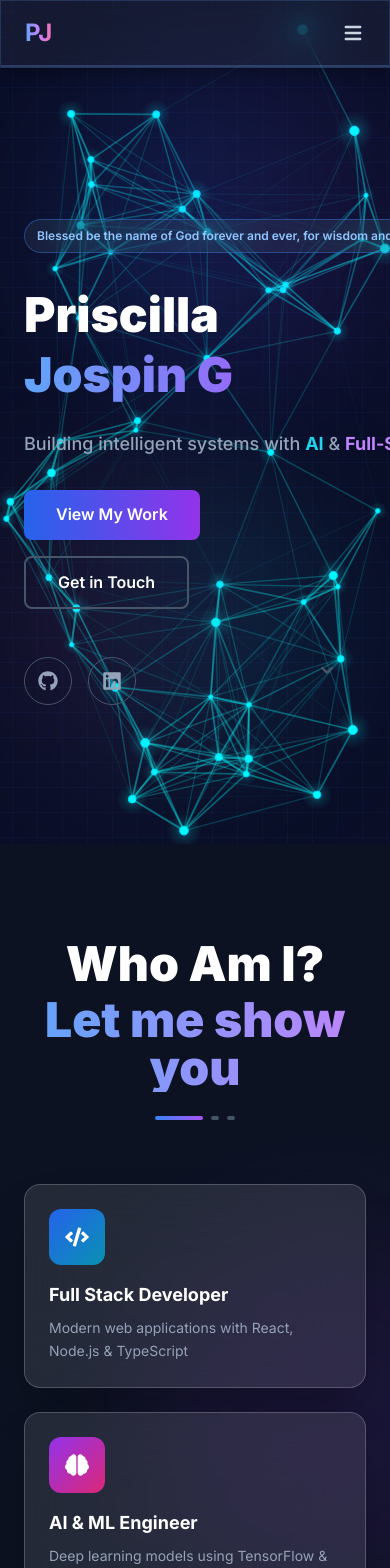
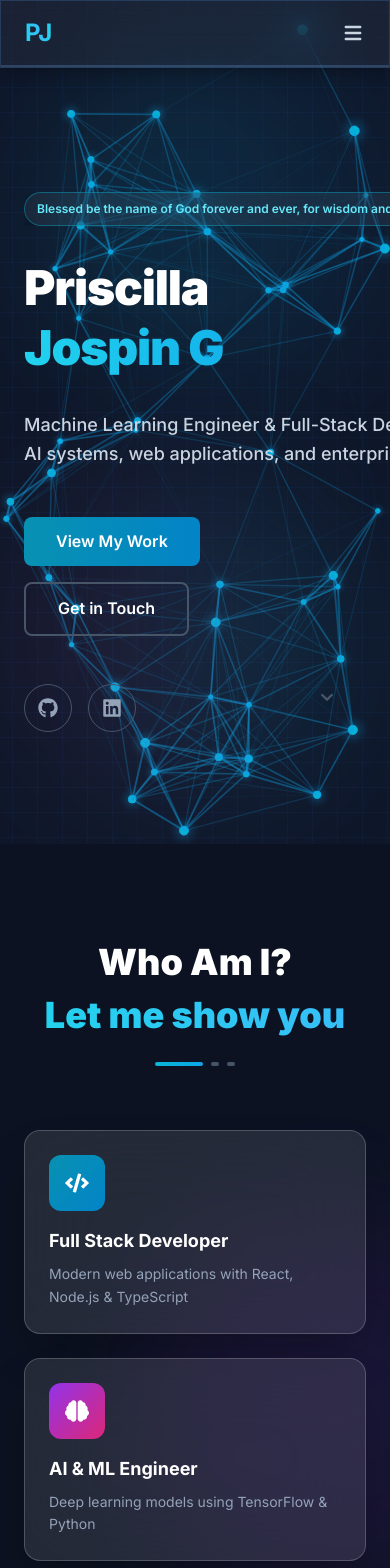
Before and after one commit to PriscillajospinG/upgraded-port, a React (Vite) app: page / in a window 390 px wide. Shown: the top 1568 px of the page. Built offline with nearby package versions, Linux system fonts and the light colour scheme.

Commit message:
refactor: update color scheme to cyan and sky for a cohesive design across components

```diff
--- a/src/components/About.tsx
+++ b/src/components/About.tsx
@@ -7,7 +7,7 @@ export default function About() {
       icon: FaCode,
       title: 'Full Stack Developer',
       description: 'Modern web applications with React, Node.js & TypeScript',
-      gradient: 'from-blue-600 to-cyan-600',
+      gradient: 'from-cyan-600 to-sky-600',
     },
     {
       icon: FaBrain,
@@ -49,14 +49,14 @@ export default function About() {
           transition={{ duration: 0.6 }}
           viewport={{ once: true }}
         >
-          <h2 className="text-5xl md:text-6xl font-black mb-4">
+          <h2 className="text-4xl md:text-5xl font-black mb-4 leading-tight">
             <span className="block text-white mb-2">Who Am I?</span>
-            <span className="block bg-gradient-to-r from-blue-400 to-purple-400 bg-clip-text text-transparent">
+            <span className="block bg-gradient-to-r from-cyan-400 to-sky-400 bg-clip-text text-transparent">
               Let me show you
             </span>
           </h2>
           <div className="flex gap-2 justify-center mt-6">
-            <div className="w-12 h-1 bg-gradient-to-r from-blue-500 to-purple-500 rounded-full" />
+            <div className="w-12 h-1 bg-gradient-to-r from-cyan-500 to-sky-500 rounded-full" />
             <div className="w-2 h-1 bg-slate-600 rounded-full" />
             <div className="w-2 h-1 bg-slate-600 rounded-full" />
           </div>
@@ -69,12 +69,12 @@ export default function About() {
             return (
               <motion.div
                 key={index}
-                className="group relative overflow-hidden rounded-2xl glass-effect-premium hover:border-blue-400/50 p-6 transition-all duration-300"
-                initial={{ opacity: 0, y: 20 }}
+                className="group relative overflow-hidden rounded-2xl glass-effect-premium hover:border-cyan-400/50 p-6 transition-all duration-300"
+                initial={{ opacity: 0, y: 10 }}
                 whileInView={{ opacity: 1, y: 0 }}
-                transition={{ delay: index * 0.1, duration: 0.5 }}
+                transition={{ delay: index * 0.08, duration: 0.4 }}
                 viewport={{ once: true }}
-                whileHover={{ y: -8 }}
+                whileHover={{ y: -4 }}
               >
                 {/* Gradient background on hover */}
                 <div
@@ -84,12 +84,12 @@ export default function About() {
                 {/* Content */}
                 <div className="relative z-10">
                   <motion.div
-                    className={`w-14 h-14 rounded-xl bg-gradient-to-br ${feature.gradient} flex items-center justify-center mb-4 group-hover:scale-110 transition-transform duration-300`}
+                    className={`w-14 h-14 rounded-xl bg-gradient-to-br ${feature.gradient} flex items-center justify-center mb-4 group-hover:scale-105 transition-transform duration-300`}
                   >
                     <Icon className="w-6 h-6 text-white" />
                   </motion.div>
 
-                  <h3 className="text-lg font-bold text-white mb-2 group-hover:text-blue-300 transition-colors">
+                  <h3 className="text-lg font-bold text-white mb-2 group-hover:text-cyan-300 transition-colors">
                     {feature.title}
                   </h3>
                   <p className="text-sm text-slate-400 group-hover:text-slate-300 transition-colors leading-relaxed">
@@ -98,7 +98,7 @@ export default function About() {
                 </div>
 
                 {/* Border glow effect */}
-                <div className="absolute inset-0 rounded-2xl opacity-0 group-hover:opacity-100 transition-opacity duration-300 pointer-events-none bg-gradient-to-br from-blue-500/20 to-purple-500/20" />
+                <div className="absolute inset-0 rounded-2xl opacity-0 group-hover:opacity-100 transition-opacity duration-300 pointer-events-none bg-gradient-to-br from-cyan-500/20 to-sky-500/20" />
               </motion.div>
             );
           })}
@@ -117,7 +117,7 @@ export default function About() {
           </p>
           <motion.a
             href="#contact"
-            className="inline-block px-8 py-3 bg-gradient-to-r from-blue-600 to-purple-600 rounded-lg font-semibold text-white hover:shadow-lg hover:shadow-blue-500/50 transition-all duration-300"
+            className="inline-block px-8 py-3 bg-gradient-to-r from-cyan-600 to-sky-600 rounded-lg font-semibold text-white hover:shadow-lg hover:shadow-cyan-500/50 transition-all duration-300"
             whileHover={{ scale: 1.05 }}
             whileTap={{ scale: 0.95 }}
           >
--- a/src/components/Footer.tsx
+++ b/src/components/Footer.tsx
@@ -1,10 +1,10 @@
 export default function Footer() {
   return (
-    <footer className="relative py-8 glass-effect-strong border-t border-blue-400/20">
+    <footer className="relative py-8 glass-effect-strong border-t border-cyan-400/20">
       <div className="max-w-6xl mx-auto px-6">
         <p className="text-sm leading-relaxed text-center">
           © {new Date().getFullYear()}{' '}
-          <span className="text-blue-300 font-semibold hover:text-purple-300 transition-colors duration-300 cursor-default">
+          <span className="text-cyan-400 font-semibold hover:text-sky-400 transition-colors duration-300 cursor-default">
             Priscilla Jospin
           </span>{' '}
           ❤️ All rights reserved.
--- a/src/components/Hero.tsx
+++ b/src/components/Hero.tsx
@@ -16,8 +16,8 @@ export default function Hero() {
   };
 
   const textVariants = {
-    hidden: { opacity: 0, y: 20 },
-    visible: { opacity: 1, y: 0, transition: { duration: 0.8 } },
+    hidden: { opacity: 0 },
+    visible: { opacity: 1, transition: { duration: 0.5 } },
   };
 
   return (
@@ -31,21 +31,21 @@ export default function Hero() {
 
         {/* Animated gradient spheres */}
         <motion.div
-          className="absolute top-10 left-10 w-80 h-80 bg-gradient-to-r from-blue-600/20 to-purple-600/10 rounded-full blur-3xl"
+          className="absolute top-10 left-10 w-80 h-80 bg-gradient-to-r from-cyan-600/20 to-sky-600/10 rounded-full blur-3xl"
           animate={{
-            x: [0, 30, 0],
-            y: [0, 30, 0],
+            x: [0, 20, 0],
+            y: [0, 20, 0],
           }}
-          transition={{ duration: 12, repeat: Infinity, ease: 'easeInOut' }}
+          transition={{ duration: 20, repeat: Infinity, ease: 'easeInOut' }}
         />
         <motion.div
           className="absolute bottom-10 right-10 w-80 h-80 bg-gradient-to-l from-cyan-600/20 to-pink-600/10 rounded-full blur-3xl"
           animate={{
-            x: [0, -30, 0],
-            y: [0, -30, 0],
+            x: [0, -20, 0],
+            y: [0, -20, 0],
           }}
           transition={{
-            duration: 14,
+            duration: 25,
             repeat: Infinity,
             ease: 'easeInOut',
             delay: 1,
@@ -70,8 +70,8 @@ export default function Hero() {
               className="flex justify-center mb-8 overflow-x-auto w-full"
               variants={textVariants}
             >
-              <div className="px-3 py-2 rounded-full glass-effect-strong border-blue-500/40 hover:border-blue-400/60 transition-all flex-shrink-0">
-                <p className="text-xs font-semibold text-blue-300 whitespace-nowrap">
+              <div className="px-3 py-2 rounded-full glass-effect-strong border-cyan-500/40 hover:border-cyan-400/60 transition-all flex-shrink-0">
+                <p className="text-xs font-semibold text-cyan-300 whitespace-nowrap">
                   Blessed be the name of God forever and ever, for wisdom and
                   power belong to Him - Daniel 2:20
                 </p>
@@ -80,24 +80,22 @@ export default function Hero() {
 
             {/* Main Title with gradient */}
             <motion.h1
-              className="text-5xl sm:text-6xl md:text-7xl font-black mb-6 leading-tight"
+              className="text-5xl sm:text-6xl md:text-7xl font-black mb-8 leading-tight tracking-tight"
               variants={textVariants}
             >
               <span className="block text-white">Priscilla</span>
-              <span className="block bg-gradient-to-r from-blue-400 via-purple-500 to-pink-400 bg-clip-text text-transparent">
+              <span className="block bg-gradient-to-r from-cyan-400 via-sky-500 to-cyan-400 bg-clip-text text-transparent">
                 Jospin G
               </span>
             </motion.h1>
 
             {/* Subtitle */}
             <motion.p
-              className="text-lg md:text-2xl text-slate-400 mb-8 leading-relaxed font-medium"
+              className="text-lg md:text-xl text-slate-300 mb-12 leading-relaxed font-medium max-w-2xl mx-auto lg:mx-0"
               variants={textVariants}
             >
-              Building intelligent systems with{' '}
-              <span className="text-cyan-400 font-bold">AI</span> &{' '}
-              <span className="text-purple-400 font-bold">Full-Stack</span>{' '}
-              expertise
+              Machine Learning Engineer & Full-Stack Developer specializing in
+              AI systems, web applications, and enterprise solutions.
             </motion.p>
 
             {/* CTA Buttons */}
@@ -111,13 +109,13 @@ export default function Hero() {
                 whileHover={{ scale: 1.05 }}
                 whileTap={{ scale: 0.95 }}
               >
-                <div className="absolute inset-0 bg-gradient-to-r from-blue-600 to-purple-600 transition-all duration-300 group-hover:shadow-lg group-hover:shadow-blue-500/50" />
+                <div className="absolute inset-0 bg-gradient-to-r from-cyan-600 to-sky-600 transition-all duration-300 group-hover:shadow-lg group-hover:shadow-cyan-500/50" />
                 <span className="relative">View My Work</span>
               </motion.a>
 
               <motion.a
                 href="#contact"
-                className="group px-8 py-3 font-semibold text-white border-2 border-slate-600 rounded-lg hover:border-blue-500/80 transition-all duration-300"
+                className="group px-8 py-3 font-semibold text-white border-2 border-slate-600 rounded-lg hover:border-cyan-500/80 transition-all duration-300"
                 whileHover={{ scale: 1.05 }}
                 whileTap={{ scale: 0.95 }}
               >
@@ -144,7 +142,7 @@ export default function Hero() {
                   href={social.href}
                   target="_blank"
                   rel="noopener noreferrer"
-                  className="w-12 h-12 rounded-full border border-slate-600 flex items-center justify-center text-slate-400 hover:text-blue-400 hover:border-blue-400 transition-all duration-300"
+                  className="w-12 h-12 rounded-full border border-slate-600 flex items-center justify-center text-slate-400 hover:text-cyan-400 hover:border-cyan-400 transition-all duration-300"
                   whileHover={{ scale: 1.2, y: -5 }}
                   aria-label={social.label}
                 >
@@ -172,7 +170,7 @@ export default function Hero() {
                 }}
                 transition={{ duration: 3, repeat: Infinity }}
               />
-              <div className="relative w-64 h-64 md:w-80 md:h-80 rounded-full bg-gradient-to-br from-blue-500 to-purple-600 p-1">
+              <div className="relative w-64 h-64 md:w-80 md:h-80 rounded-full bg-gradient-to-br from-cyan-500 to-sky-600 p-1">
                 <img
                   src={profile}
                   alt="Priscilla Jospin"
--- a/src/components/Navbar.tsx
+++ b/src/components/Navbar.tsx
@@ -40,7 +40,7 @@ export default function Navbar() {
               transition={{ delay: index * 0.1 }}
             >
               {item.label}
-              <span className="absolute bottom-0 left-0 w-0 h-0.5 bg-gradient-to-r from-blue-400 to-purple-600 group-hover:w-full transition-all duration-300" />
+              <span className="absolute bottom-0 left-0 w-0 h-0.5 bg-gradient-to-r from-cyan-400 to-sky-600 group-hover:w-full transition-all duration-300" />
             </motion.a>
           ))}
         </div>
--- a/src/components/NeuralNetworkBg.tsx
+++ b/src/components/NeuralNetworkBg.tsx
@@ -48,8 +48,8 @@ export default function NeuralNetworkBg() {
 
     // Animation loop
     const animate = () => {
-      // Clear canvas completely for crisp rendering
-      ctx.fillStyle = '#0a0e27';
+      // Clear canvas completely for crisp rendering with deep blue tone
+      ctx.fillStyle = '#0f172a';
       ctx.fillRect(0, 0, canvas.width, canvas.height);
 
       const nodes = nodesRef.current;
@@ -77,7 +77,7 @@ export default function NeuralNetworkBg() {
           );
         }
 
-        // Draw strong glow effect
+        // Draw strong glow effect with deep blue & teal
         const gradient = ctx.createRadialGradient(
           node.x,
           node.y,
@@ -86,22 +86,22 @@ export default function NeuralNetworkBg() {
           node.y,
           node.radius * 4
         );
-        gradient.addColorStop(0, 'rgba(0, 255, 255, 0.3)');
-        gradient.addColorStop(0.5, 'rgba(0, 255, 255, 0.1)');
-        gradient.addColorStop(1, 'rgba(0, 255, 255, 0)');
+        gradient.addColorStop(0, 'rgba(6, 182, 212, 0.3)');
+        gradient.addColorStop(0.5, 'rgba(14, 165, 233, 0.1)');
+        gradient.addColorStop(1, 'rgba(15, 23, 42, 0)');
         ctx.fillStyle = gradient;
         ctx.beginPath();
         ctx.arc(node.x, node.y, node.radius * 4, 0, Math.PI * 2);
         ctx.fill();
 
-        // Draw main node
+        // Draw main node with teal
         ctx.beginPath();
         ctx.arc(node.x, node.y, node.radius, 0, Math.PI * 2);
-        ctx.fillStyle = '#00ffff';
+        ctx.fillStyle = '#06b6d4';
         ctx.fill();
 
-        // Draw node border
-        ctx.strokeStyle = '#00ccff';
+        // Draw node border with deep blue
+        ctx.strokeStyle = '#0ea5e9';
         ctx.lineWidth = 1;
         ctx.stroke();
       });
@@ -118,7 +118,7 @@ export default function NeuralNetworkBg() {
             ctx.beginPath();
             ctx.moveTo(nodes[i].x, nodes[i].y);
             ctx.lineTo(nodes[j].x, nodes[j].y);
-            ctx.strokeStyle = `rgba(0, 255, 255, ${opacity * 0.6})`;
+            ctx.strokeStyle = `rgba(14, 165, 233, ${opacity * 0.6})`;
             ctx.lineWidth = 0.8 + opacity * 1.5;
             ctx.stroke();
           }
@@ -152,7 +152,7 @@ export default function NeuralNetworkBg() {
       ref={canvasRef}
       className="fixed inset-0 w-full h-full z-0"
       style={{
-        backgroundColor: '#0a0e27',
+        backgroundColor: '#0f172a',
         display: 'block',
       }}
     />
--- a/src/components/ScrollToTop.tsx
+++ b/src/components/ScrollToTop.tsx
@@ -26,7 +26,7 @@ export default function ScrollToTop() {
       {isVisible && (
         <motion.button
           onClick={scrollToTop}
-          className="fixed bottom-8 right-8 z-40 w-12 h-12 glass-effect-strong rounded-full flex items-center justify-center text-white hover:shadow-xl transition-all duration-300 border-blue-400/40 hover:border-blue-400/80"
+          className="fixed bottom-8 right-8 z-40 w-12 h-12 glass-effect-strong rounded-full flex items-center justify-center text-white hover:shadow-xl transition-all duration-300 border-cyan-400/40 hover:border-cyan-400/80"
           initial={{ opacity: 0, scale: 0, y: 20 }}
           animate={{ opacity: 1, scale: 1, y: 0 }}
           exit={{ opacity: 0, scale: 0, y: 20 }}
--- a/src/components/Verse.tsx
+++ b/src/components/Verse.tsx
@@ -11,8 +11,8 @@ export default function Verse() {
           viewport={{ once: true }}
           className="flex-shrink-0"
         >
-          <div className="px-3 py-2 border border-blue-500/50 rounded-full glass-effect-strong">
-            <p className="text-xs font-semibold text-blue-300 whitespace-nowrap">
+          <div className="px-3 py-2 border border-cyan-500/50 rounded-full glass-effect-strong">
+            <p className="text-xs font-semibold text-cyan-300 whitespace-nowrap">
               Blessed be the name of God forever and ever, for wisdom and power
               belong to Him - Daniel 2:20
             </p>
--- a/src/index.css
+++ b/src/index.css
@@ -19,7 +19,7 @@
   }
 
   .gradient-text {
-    @apply bg-gradient-to-r from-blue-400 via-purple-400 to-pink-400 bg-clip-text text-transparent;
+    @apply bg-gradient-to-r from-cyan-400 via-sky-400 to-cyan-400 bg-clip-text text-transparent;
   }
 
   .smooth-scroll {
```
Also changed, not shown: src/components/Contact.tsx (+15 -15 lines), src/components/Projects.tsx (+8 -8 lines), src/components/Skills.tsx (+14 -14 lines).
